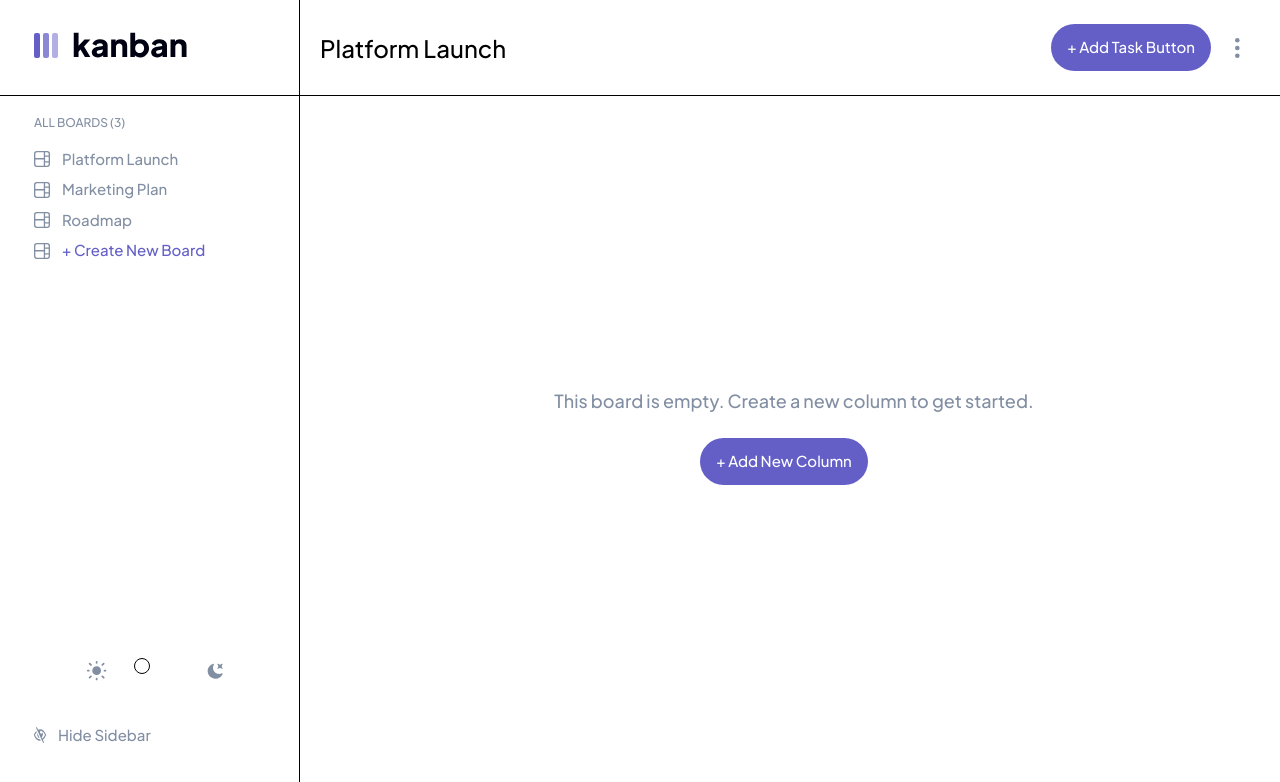
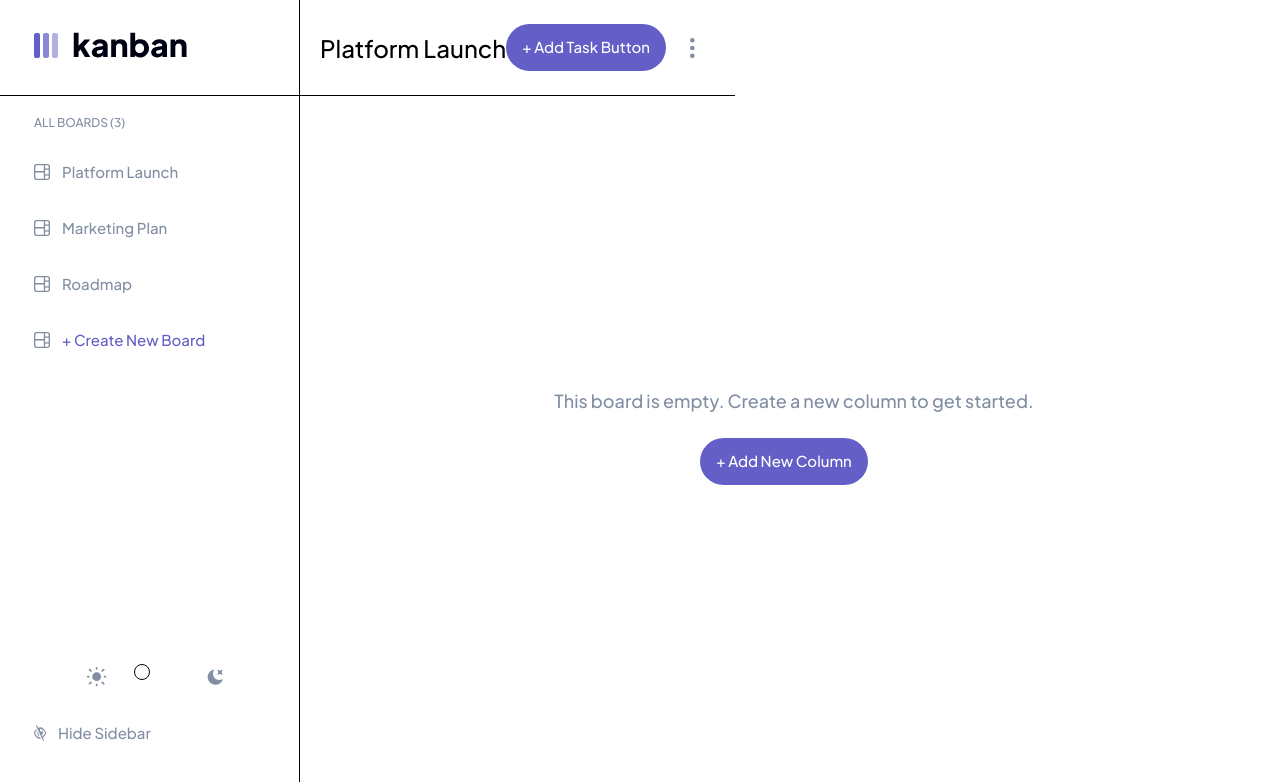
Before and after one commit to medaVyshnavi/kanbanTaskApp, a React (Create React App) app: page / in a window 1280 px wide. Shown: the top 782 px of the page. Built offline with nearby package versions, Linux system fonts and the light colour scheme.

Commit message:
fixing header

```diff
--- a/src/components/Body.js
+++ b/src/components/Body.js
@@ -1,10 +1,13 @@
 import React from "react";
 import Button from "./Button";
 import { useSelector } from "react-redux";
+import SideBarIcon from "./SideBarIcon";
 
 const Body = () => {
   const darkMode = useSelector((state) => state.app.darkMode);
+  const sideBar = useSelector((state) => state.app.sideBar);
   return (
+    <>
       <div
         className={`bg-${
           darkMode ? "dark" : "light"
@@ -15,6 +18,12 @@ const Body = () => {
         </h1>
         <Button text="+ Add New Column" />
       </div>
+      {!sideBar && (
+        <div className="relative">
+          <SideBarIcon />
+        </div>
+      )}
+    </>
   );
 };
 
--- a/src/components/Header.js
+++ b/src/components/Header.js
@@ -2,21 +2,36 @@ import React from "react";
 import ellipsis from "../assets/icon-vertical-ellipsis.svg";
 import Button from "./Button";
 import { useSelector } from "react-redux";
+import darkLogo from "../assets/logo-dark.svg";
+import lightLogo from "../assets/logo-light.svg";
 
 const Header = () => {
   const darkMode = useSelector((state) => state.app.darkMode);
+  const sideBar = useSelector((state) => state.app.sideBar);
   return (
+    <div className="flex justify-start items-center">
+      {!sideBar && (
+        <img
+          src={darkMode ? lightLogo : darkLogo}
+          alt="logo"
+          className="pl-10"
+        />
+      )}
       <div
         className={`flex justify-between items-center bg-${
           darkMode ? "dark-gray" : "white"
-      } pl-80 h-24 border-lines-${darkMode ? "dark" : "light"} border-b-[1px]`}
+        } ${sideBar ? "pl-80 " : "pl-10"} h-24 border-lines-${
+          darkMode ? "dark" : "light"
+        } border-b-[1px]`}
       >
+        {" "}
         <h1 className={`text-xl text-${darkMode ? "white" : "black"}`}>
           Platform Launch
         </h1>
         <div className="flex justify-between items-center pr-10">
           <Button text="+ Add Task Button" />
-        <img src={ellipsis} alt="ellipse" className="ml-6" />
+          <img src={ellipsis} alt="ellipse" className="ml-6 cursor-pointer" />
+        </div>
       </div>
     </div>
   );
--- a/src/components/NavFooter.js
+++ b/src/components/NavFooter.js
@@ -1,23 +1,23 @@
 import React from "react";
 import lightTheme from "../assets/icon-light-theme.svg";
 import darkTheme from "../assets/icon-dark-theme.svg";
-import hidesidebar from "../assets/icon-hide-sidebar.svg";
-import showsidebar from "../assets/icon-show-sidebar.svg";
+import hideSideBarIcon from "../assets/icon-hide-sidebar.svg";
 import { useDispatch, useSelector } from "react-redux";
-import { changeTheme } from "../utils/appSlice";
+import { changeTheme, handleSideBar } from "../utils/appSlice";
 
 const Footer = () => {
   const dispatch = useDispatch();
   const darkMode = useSelector((state) => state.app.darkMode);
+  const sideBar = useSelector((state) => state.app.sideBar);
   return (
     <div>
       <div
         className={`bg-${
           darkMode ? "dark" : "light"
-        }-bg flex rounded-md items-center justify-center mr-6 py-3 px-2 mt-96`}
+        }-bg flex rounded-md items-center justify-center mr-6 py-3 px-2 mt-[18rem]`}
       >
         <img src={lightTheme} alt="light theme" className="w-5 h-5" />
-        <div className="px-6">
+        <div className="px-6 cursor-pointer">
           <label className="relative inline-flex items-center cursor-pointer">
             <input
               type="checkbox"
@@ -32,8 +32,15 @@ const Footer = () => {
 
         <img src={darkTheme} alt="dark theme" className="w-4 h-4" />
       </div>
-      <div className="flex justify-start items-center mt-7">
-        <img src={hidesidebar} alt="side bar" className="h-4 w-6 pr-3" />
+      <div
+        className="flex justify-start items-center mt-5 cursor-pointer"
+        onClick={() => dispatch(handleSideBar())}
+      >
+        <img
+          src={sideBar && hideSideBarIcon}
+          alt="side bar"
+          className="h-4 w-6 pr-3"
+        />
         <span className="text-base text-medium-gray">Hide Sidebar</span>
       </div>
     </div>
--- a/src/components/Navbar.js
+++ b/src/components/Navbar.js
@@ -6,10 +6,12 @@ import iconBoard from "../assets/icon-board.svg";
 import NavFooter from "./NavFooter";
 
 const Navbar = () => {
-  const selector = useSelector((state) => state.board.allBoards);
+  const selector = useSelector((state) => state.board.allBoards.boards);
   const darkMode = useSelector((state) => state.app.darkMode);
-  const board = selector.boards;
+  const sideBar = useSelector((state) => state.app.sideBar);
   return (
+    <>
+      {sideBar ? (
         <nav
           className={`bg-${
             darkMode ? "dark-gray" : "white"
@@ -20,19 +22,19 @@ const Navbar = () => {
           <div>
             <img src={darkMode ? lightLogo : darkLogo} alt="logo" />
             <h3 className="text-xs text-medium-gray pt-14 pb-2">
-          ALL BOARDS ({board.length})
+              ALL BOARDS ({selector.length})
             </h3>
             <div>
-          {board.map((item, index) => (
+              {selector.map((item, index) => (
                 <div
                   key={index}
-              className="flex text-medium-gray my-2 items-center"
+                  className="flex text-medium-gray my-2 items-center h-12"
                 >
                   <img src={iconBoard} alt="board-icon" className="w-4 h-4" />
                   <h4 className="text-base px-3">{item.name}</h4>
                 </div>
               ))}
-          <div className="flex text-purple items-center">
+              <div className="flex text-purple items-center h-12 my-2">
                 <img src={iconBoard} alt="board-icon" className="w-4 h-4" />
                 <h4 className="text-base px-3">+ Create New Board</h4>
               </div>
@@ -42,6 +44,10 @@ const Navbar = () => {
             </div>
           </div>
         </nav>
+      ) : (
+        ""
+      )}
+    </>
   );
 };
 
--- /dev/null
+++ b/src/components/SideBarIcon.js
@@ -0,0 +1,18 @@
+import React from "react";
+import { useDispatch } from "react-redux";
+import showSideBarIcon from "../assets/icon-show-sidebar.svg";
+import { handleSideBar } from "../utils/appSlice";
+
+const SideBarIcon = () => {
+  const dispatch = useDispatch();
+  return (
+    <div
+      className="bg-purple rounded-r-full px-5 py-4 absolute -top-20 flex justify-center items-center cursor-pointer"
+      onClick={() => dispatch(handleSideBar())}
+    >
+      <img src={showSideBarIcon} alt="show" className="w-4 h-3" />
+    </div>
+  );
+};
+
+export default SideBarIcon;
--- a/src/utils/appSlice.js
+++ b/src/utils/appSlice.js
@@ -4,13 +4,17 @@ const appSlice = createSlice({
   name: "app",
   initialState: {
     darkMode: false,
+    sideBar: true,
   },
   reducers: {
     changeTheme: (state) => {
       state.darkMode = !state.darkMode;
     },
+    handleSideBar: (state) => {
+      state.sideBar = !state.sideBar;
+    },
   },
 });
 
 export default appSlice.reducer;
-export const { changeTheme } = appSlice.actions;
+export const { changeTheme, handleSideBar } = appSlice.actions;
```
Lines whose indentation alone changed are shown as unchanged.
